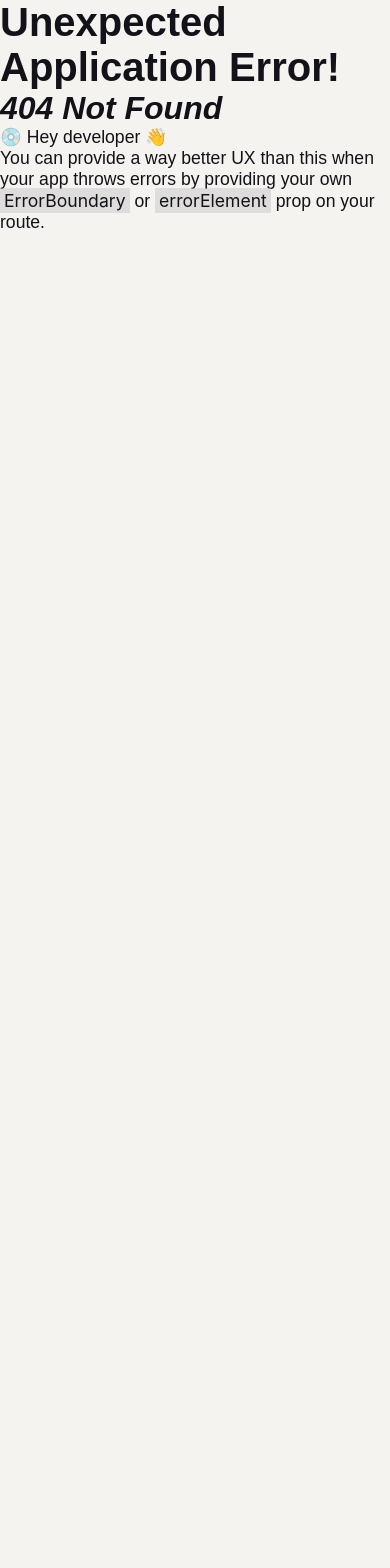
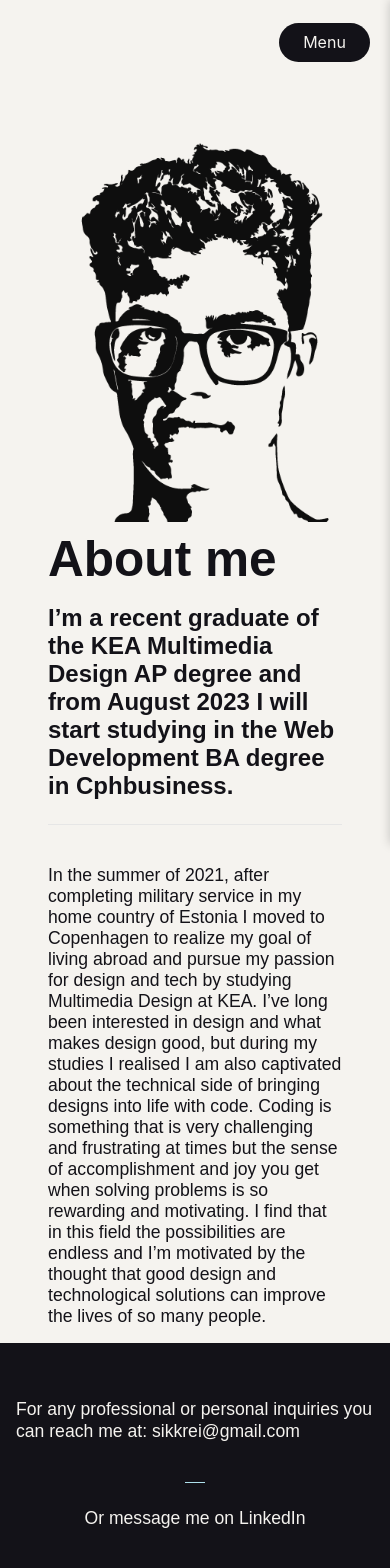
Before and after one commit to ReiSikk/portfolio, a React (Vite) app: page /about in a window 390 px wide. Before the commit this address had no page. Shown: the top 1568 px of the page. Before the commit the page ends 844 px from the top, so only its background shows below. Built offline with nearby package versions, Linux system fonts and the light colour scheme; a web font is replaced by a local one.

Commit message:
about-header done

```diff
--- a/package.json
+++ b/package.json
@@ -12,7 +12,7 @@
   "dependencies": {
     "react": "^18.2.0",
     "react-dom": "^18.2.0",
-    "react-router-dom": "^6.14.1"
+    "react-router-dom": "^6.15.0"
   },
   "devDependencies": {
     "@types/react": "^18.2.14",
--- /dev/null
+++ b/src/Pages/AboutPage.jsx
@@ -0,0 +1,24 @@
+import reiphoto from '../media/rei.svg'
+function AboutPage() {
+  return (
+    <>
+    <header className='about-header'>
+      <div className="about-left">
+        <h1>About me</h1>
+        <h2 className="h4-style">I’m a recent graduate of the KEA Multimedia Design AP degree and from August 2023 I will start studying in the Web Development BA degree in Cphbusiness.</h2>
+      </div>
+      <div className="about-img">
+        <img src={reiphoto} alt="black and white illustration of Rei" />
+      </div>
+    </header>
+    <main className='about-main'>
+      <p>
+      In the summer of 2021, after completing military service in my home country of Estonia I moved to Copenhagen to realize my goal of living abroad and pursue my passion for design and tech by studying Multimedia Design at KEA. I’ve long been interested in design and what makes design good, but during my studies I realised I am also captivated about the technical side of bringing designs into life with code. Coding is something that is very challenging and frustrating at times but the sense of accomplishment and joy you get when solving problems is so rewarding and motivating. I find that in this field the possibilities are endless and I’m motivated by the thought that good design and technological solutions can improve the lives of so many people.
+      </p>
+    </main>
+    </>
+
+  )
+}
+
+export default AboutPage
--- a/src/Pages/HomePage.jsx
+++ b/src/Pages/HomePage.jsx
@@ -2,6 +2,8 @@
 import arrowRight from "../media/arrow-right.svg";
 import linkedinLogo from "../media/linkedin.svg";
 import githublogo from "../media/github.svg";
+import { Link } from "react-router-dom";
+
 
 
 function HomePage() {
@@ -25,7 +27,7 @@ function HomePage() {
                     <h4>Web Development BA student and aspiring web designer with a passion for UI design and frontend development.</h4>
                 </div>
                 <div className="info-right">
-                    <a href="#" className="h4-style">About me <span><img src={arrowRight} alt="arrow pointing right linking to about me page" /></span></a>
+                    <Link to="about" className="h4-style">About me <span><img src={arrowRight} alt="arrow pointing right linking to about me page" /></span></Link>
                     <div className="info-right-bottom">
                     <ul className="hero-socials">
                     <li className="linkedin-btn">
--- a/src/Routes/App.jsx
+++ b/src/Routes/App.jsx
@@ -1,6 +1,8 @@
+import { Routes, Route } from "react-router-dom";
 import Footer from "../Components/Footer";
 import NavBar from "../Components/NavBar";
 import HomePage from "../Pages/HomePage";
+import AboutPage from "../Pages/AboutPage";
 import "../sass/style.scss";
 
 function App() {
@@ -8,12 +10,16 @@ function App() {
 
   return (
     <>
-   <div className="layout-wrapper">
     <NavBar />
-    <HomePage />
-   </div>
-   <Footer />
-   </>
+    <div className="layout-wrapper">
+      <Routes>
+          <Route path="/" element={ <HomePage /> } />
+          <Route path="/about" element={ <AboutPage /> } />
+      </Routes>
+          </div>
+         <Footer />
+         </>
+
   )
 }
 
--- a/src/main.jsx
+++ b/src/main.jsx
@@ -1,25 +1,14 @@
 import React from "react";
 import ReactDOM from "react-dom/client";
 import App from "./Routes/App";
-import { createBrowserRouter, RouterProvider } from "react-router-dom";
-import HomePage from './Pages/HomePage';
+import { BrowserRouter } from "react-router-dom";
 
-const router = createBrowserRouter([
-  {
-    path: "/",
-    element: <App />,
-    children: [
 
-      {
-        path: "/home",
-        element: <HomePage />,
-      },
-    ],
-  },
-]);
-
-ReactDOM.createRoot(document.getElementById("root")).render(
+const root = ReactDOM.createRoot(document.getElementById("root"));
+root.render(
   <React.StrictMode>
-    <RouterProvider router={router} />
+    <BrowserRouter>
+     <App />
+    </BrowserRouter>
   </React.StrictMode>
 )
--- a/src/sass/components/_nav-styling.scss
+++ b/src/sass/components/_nav-styling.scss
@@ -5,7 +5,7 @@
     flex-direction: row;
     align-items: center;
     justify-content: flex-end;
-    padding: 2.5rem 0rem;
+    padding: 2.5rem 1.25rem;
 }
 @media only screen and (min-width:1080px) {
     .nav-wrapper {
--- /dev/null
+++ b/src/sass/pages/_about-page.scss
@@ -0,0 +1,44 @@
+.about-header {
+    display: flex;
+    flex-wrap: wrap-reverse;
+    justify-content: space-between;
+    border-bottom: $border;
+    padding-bottom: 1.5rem;
+    img {
+        max-width: 50vw;
+        max-height: 50vh;
+        object-fit: cover;
+    }
+}
+.about-main {
+    padding-top: 2.5rem;
+    p{
+        max-width: 66ch;
+    }
+}
+@media only screen and (max-width:680px) {
+    .about-header {
+        flex-direction: column-reverse;
+        align-content: center;
+        .about-left {
+            max-width: 100vw;
+            padding-top: 0.5rem;
+            h2 {
+                margin-top: 1rem;
+            }
+        }
+        .about-img {
+            display: flex;
+            justify-content: center;
+        }
+        img {
+            max-width: 100vw;
+        }
+    }
+}
+.about-left {
+    max-width: 50vw;
+    h2 {
+        max-width: 66ch;
+    }
+}
--- a/src/sass/style.scss
+++ b/src/sass/style.scss
@@ -14,3 +14,5 @@
 @import "components/burger-menu";
 //footer styling
 @import "components/footer-styling";
+//about oage styling
+@import "pages/about-page";
```
Also changed, not shown: src/media/eesti.svg (added), 1 other file (tests, documents, lock files or other folders).
